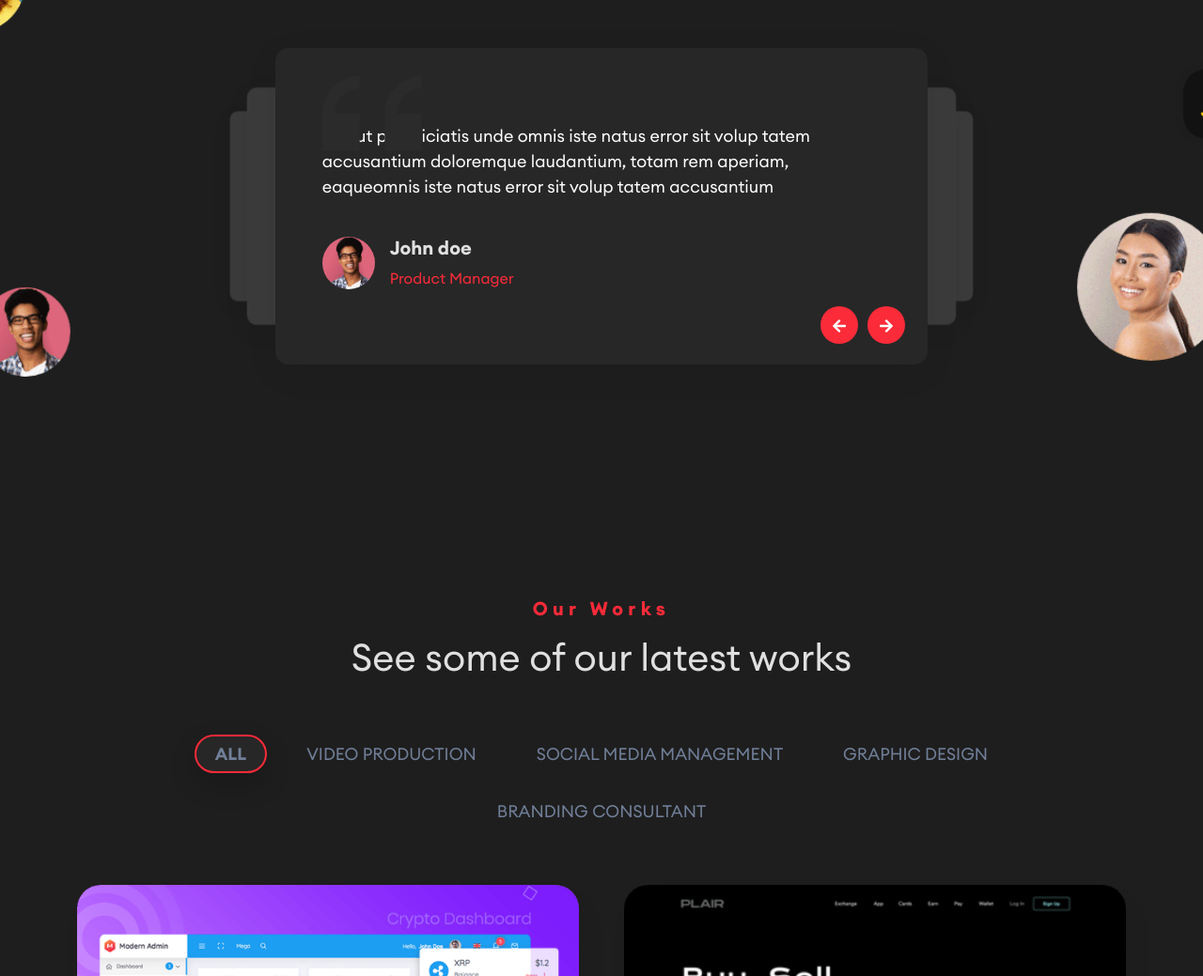
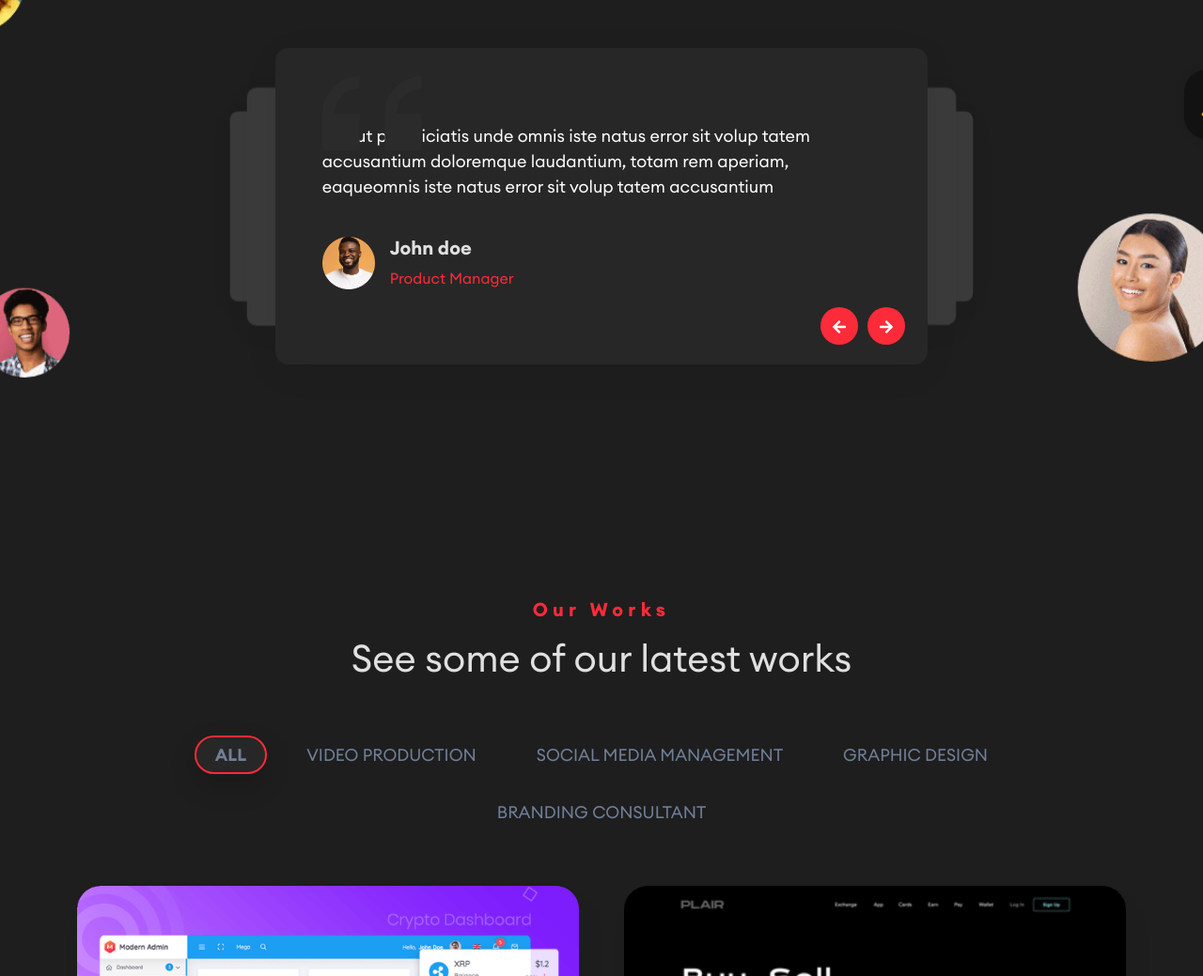
Before and after one commit to faysalchowdhury99/light-up-media, a website: page src/index.html in a window 1280 px wide. Shown: the part 2113-3152 px from the top of the page at 94% size. Drawn offline with nearby package versions, Linux system fonts and the light colour scheme.

Commit message:
Change Client Images

```diff
--- a/src/index.html
+++ b/src/index.html
@@ -333,7 +333,7 @@
                     </p>
                     <div class="client-info d-flex align-items-center">
                       <img
-                        src="img/client-1.png"
+                        src="img/client-2.png"
                         alt="client"
                         class="img-fluid"
                       />
@@ -364,7 +364,7 @@
                     </p>
                     <div class="client-info d-flex align-items-center">
                       <img
-                        src="img/client-1.png"
+                        src="img/client-3.png"
                         alt="client"
                         class="img-fluid"
                       />
@@ -395,7 +395,7 @@
                     </p>
                     <div class="client-info d-flex align-items-center">
                       <img
-                        src="img/client-1.png"
+                        src="img/client-4.png"
                         alt="client"
                         class="img-fluid"
                       />
@@ -426,7 +426,7 @@
                     </p>
                     <div class="client-info d-flex align-items-center">
                       <img
-                        src="img/client-1.png"
+                        src="img/client-5.png"
                         alt="client"
                         class="img-fluid"
                       />
```
